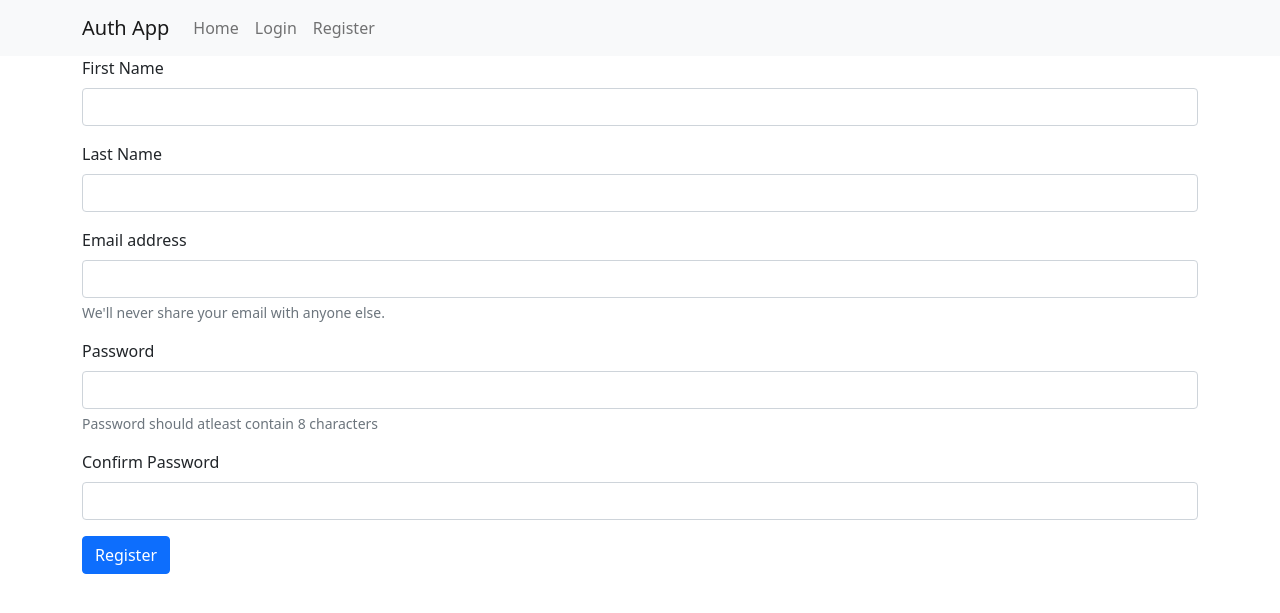
After one commit to hatim523/DjangoAuthApp, a Django app: page /register in a window 1280 px wide. The commit adds this page. Shown: the top 613 px of the page. Run offline with Django 3.2, Linux system fonts and the light colour scheme; some libraries are stand-ins or nearby versions.

Commit message:
Added register functionality

```diff
--- a/accounts/urls.py
+++ b/accounts/urls.py
@@ -6,5 +6,6 @@ app_name = "accounts"
 
 urlpatterns = [
     path('', views.Login.as_view(), name='login'),
-
+    path('register', views.Register.as_view(), name='register'),
+    path('profile', views.ProfilePage.as_view(), name='profile')
 ]
--- a/accounts/views.py
+++ b/accounts/views.py
@@ -1,8 +1,12 @@
 from django.contrib import auth
-from django.http import JsonResponse
-from django.shortcuts import render
+from django.contrib.auth.decorators import login_required
+from django.contrib.auth.models import User
+from django.http import JsonResponse, HttpResponse
+from django.shortcuts import render, redirect
 from django.urls import reverse
 from django.views import View
+
+from accounts.helpers import check_duplicate_email
 
 
 class Login(View):
@@ -27,8 +31,62 @@ class Login(View):
 
             auth.login(request, user)
 
-            return JsonResponse({"status": True, "url": ""})
+            return JsonResponse({"status": True, "url": reverse("accounts:profile")})
         except Exception as e:
             print("Exception in Login(post):", str(e))
             return JsonResponse({"status": False, "msg": "Something went wrong while processing your request. "
                                                          "Please try again."})
+
+
+class Register(View):
+    template_name = "accounts/register.html"
+
+    def get(self, request):
+        # check if user is already logged in
+        if request.user.is_authenticated:
+            return redirect("accounts:profile")
+
+        return render(request, self.template_name)
+
+    def post(self, request):
+        fname = request.POST["fname"]
+        lname = request.POST["lname"]
+        email = request.POST["email"]
+        password = request.POST["password1"]
+        password2 = request.POST["password2"]
+
+        # checking for duplicate email
+        if check_duplicate_email(email):
+            return JsonResponse({"status": False, "msg": "An account with entered email already exists."})
+
+        # checking for password match
+        if password != password2:
+            return JsonResponse({"status": False, "msg": "Passwords do not match."})
+
+        # creating user account
+        user_obj = User.objects.create(
+            first_name=fname,
+            last_name=lname,
+            username=email,
+            email=email,
+        )
+        # set user password
+        user_obj.set_password(password)
+        user_obj.save()
+        # authenticating and logging in user
+        auth.login(request, user_obj)
+
+        return JsonResponse({"status": True, "url": reverse("accounts:profile")})
+
+
+class ProfilePage(View):
+    template_name = ""
+
+    def get(self, request):
+        if not request.user.is_authenticated:
+            return redirect("accounts:login")
+
+        return HttpResponse("NOOOO")
+
+    def post(self):
+        pass
--- a/templates/accounts/login.html
+++ b/templates/accounts/login.html
@@ -27,5 +27,6 @@
 {% endblock %}
 
 {% block custom_scripts %}
+    {% include "utils/validations.html" %}
     {% include "accounts/scripts/login_script.html" %}
 {% endblock %}
--- /dev/null
+++ b/templates/accounts/register.html
@@ -0,0 +1,45 @@
+{% extends "utils/base.html" %}
+
+{% block title %}Register{% endblock %}
+
+{% block content %}
+    <div class="row">
+        <div class="col-12">
+            <form id="register_form">
+                <div class="mb-3">
+                <label for="fname" class="form-label">First Name</label>
+                <input type="text" class="form-control" name="fname" id="fname" aria-describedby="emailHelp">
+              </div>
+                <div class="mb-3">
+                <label for="lname" class="form-label">Last Name</label>
+                <input type="text" class="form-control" id="lname" name="lname" aria-describedby="emailHelp">
+              </div>
+              <div class="mb-3">
+                <label for="email_in" class="form-label">Email address</label>
+                <input type="email" class="form-control" id="email_in" name="email" aria-describedby="emailHelp">
+                <div id="emailHelp" class="form-text">We'll never share your email with anyone else.</div>
+              </div>
+              <div class="mb-3">
+                <label for="pass_in" class="form-label">Password</label>
+                <input type="password" class="form-control" id="pass_in" name="password1">
+                  <div id="passHelp" class="form-text">Password should atleast contain 8 characters</div>
+              </div>
+                <div class="mb-3">
+                <label for="confirm_pass_in" class="form-label">Confirm Password</label>
+                <input type="password" class="form-control" id="confirm_pass_in" name="password2">
+              </div>
+                <div class="mb-3" >
+                    <div class="alert alert-danger" id="alert_div">
+                        Invalid
+                    </div>
+                </div>
+              <button type="button" class="btn btn-primary" onclick="try_register()">Register</button>
+            </form>
+        </div>
+    </div>
+{% endblock %}
+
+{% block custom_scripts %}
+    {% include "utils/validations.html" %}
+    {% include "accounts/scripts/register_script.html" %}
+{% endblock %}
--- /dev/null
+++ b/templates/accounts/scripts/register_script.html
@@ -0,0 +1,55 @@
+<script>
+
+function try_register() {
+    register_error("");
+
+    {#let first_name_element = document.getElementById("");#}
+    {#let last_name_element = document.getElementById("");#}
+    let email_element = document.getElementById("email_in");
+    let pass_element = document.getElementById("pass_in");
+    let confirm_pass_element = document.getElementById("confirm_pass_in");
+
+    if (!validate_email(email_element.value)) {
+        register_error("Invalid email address");
+        return;
+    }
+
+    if (!validate_password(pass_element.value)) {
+        register_error("Invalid Password. Password should atleast contain 8 characters.");
+        return;
+    }
+
+    if (pass_element.value !== confirm_pass_element.value) {
+        register_error("Passwords do not match.");
+        return;
+    }
+
+    let form = document.getElementById("register_form")
+    let formData = new FormData(form);
+
+    post_request(
+        "{% url 'accounts:register' %}",
+        formData,
+        (response) => {
+            window.location.href = response["url"];
+        },
+        (response) => {
+            register_error(response["msg"]);
+        }
+    )
+}
+
+function register_error(msg) {
+    let alert_div = document.getElementById("alert_div");
+
+    if (msg.length < 1) {
+        alert_div.style.display = "none";
+        return;
+    }
+
+    alert_div.style.display = "block";
+    alert_div.innerText = msg;
+}
+
+register_error("");
+</script>
--- a/templates/utils/base.html
+++ b/templates/utils/base.html
@@ -1,4 +1,5 @@
 <!doctype html>
+{% load static %}
 <html lang="en">
   <head>
     <meta charset="utf-8">
@@ -10,9 +11,47 @@
     {% block header_styles %}{% endblock %}
   </head>
   <body>
+
+        <nav class="navbar navbar-expand-lg navbar-light bg-light">
+         <div class="container">
+      <a class="navbar-brand" href="{% url 'accounts:login' %}">Auth App</a>
+      <button class="navbar-toggler" type="button" data-toggle="collapse" data-target="#navbarNavDropdown" aria-controls="navbarNavDropdown" aria-expanded="false" aria-label="Toggle navigation">
+        <span class="navbar-toggler-icon"></span>
+      </button>
+      <div class="collapse navbar-collapse" id="navbarNavDropdown">
+        <ul class="navbar-nav">
+          <li class="nav-item active">
+            <a class="nav-link" href="{% url 'accounts:login' %}">Home</a>
+          </li>
+            {% if user.is_authenticated %}
+                <li class="nav-item">
+                    <a class="nav-link" href="{% url 'accounts:profile' %}">Features</a>
+                  </li>
+                <li class="nav-item">
+                    <a class="nav-link" href="">Sign Out</a>
+                  </li>
+            {% else %}
+                <li class="nav-item">
+                    <a class="nav-link" href="{% url 'accounts:login' %}">Login</a>
+                  </li>
+                  <li class="nav-item">
+                    <a class="nav-link" href="{% url 'accounts:register' %}">Register</a>
+                  </li>
+            {% endif %}
+
+        </ul>
+      </div>
+         </div>
+    </nav>
+
+
+    <div class="container">
     {% block content %}
+
+
+
     {% endblock %}
-
+    </div>
 
 
     <script src="https://cdn.jsdelivr.net/npm/bootstrap@5.0.2/dist/js/bootstrap.bundle.min.js"
--- /dev/null
+++ b/templates/utils/validations.html
@@ -0,0 +1,9 @@
+<script>
+function validate_email(email) {
+    return /^[a-zA-Z0-9.!#$%&'*+/=?^_`{|}~-]+@[a-zA-Z0-9-]+(?:\.[a-zA-Z0-9-]+)*$/.test(email);
+}
+
+function validate_password(password) {
+    return password.length >= 8;
+}
+</script>
```
Also changed, not shown: accounts/helpers.py (added, +11 -0 lines), templates/accounts/profile.html (added, +44 -0 lines), templates/accounts/scripts/login_script.html (+0 -8 lines).
